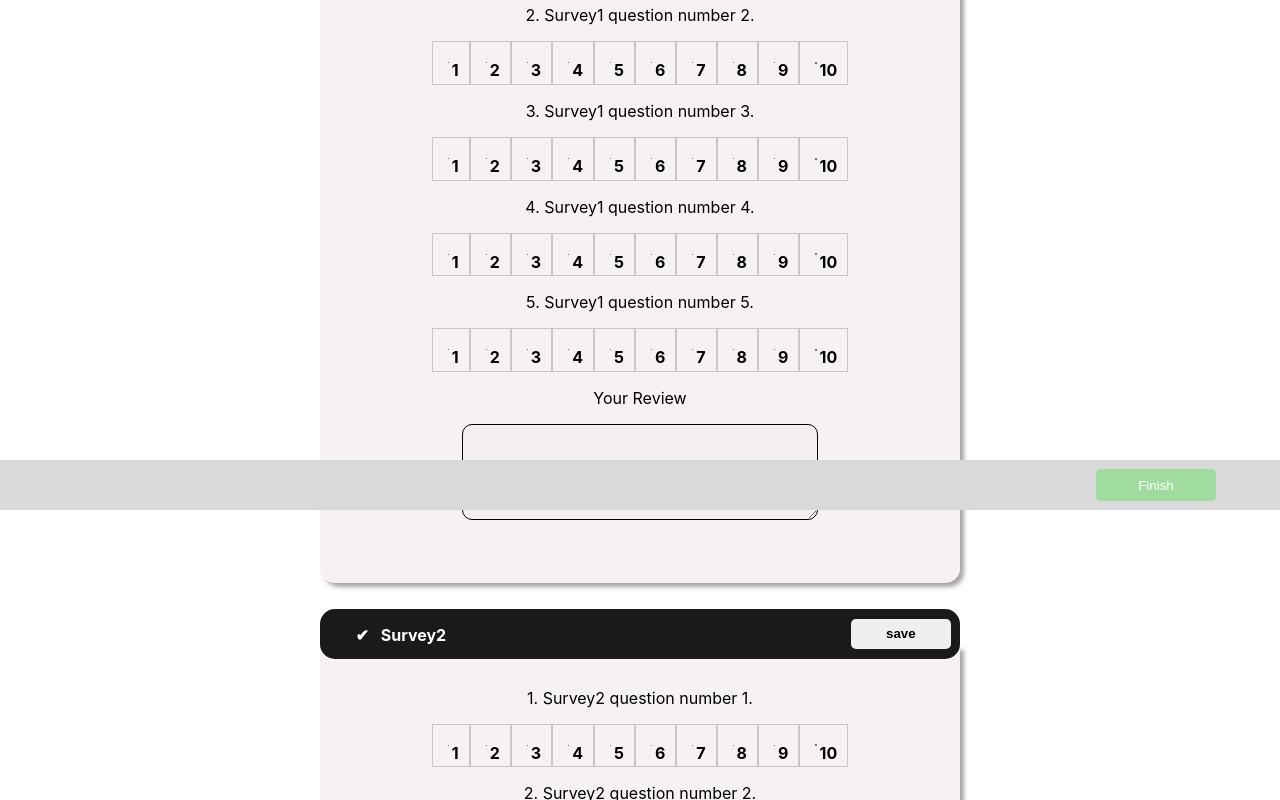
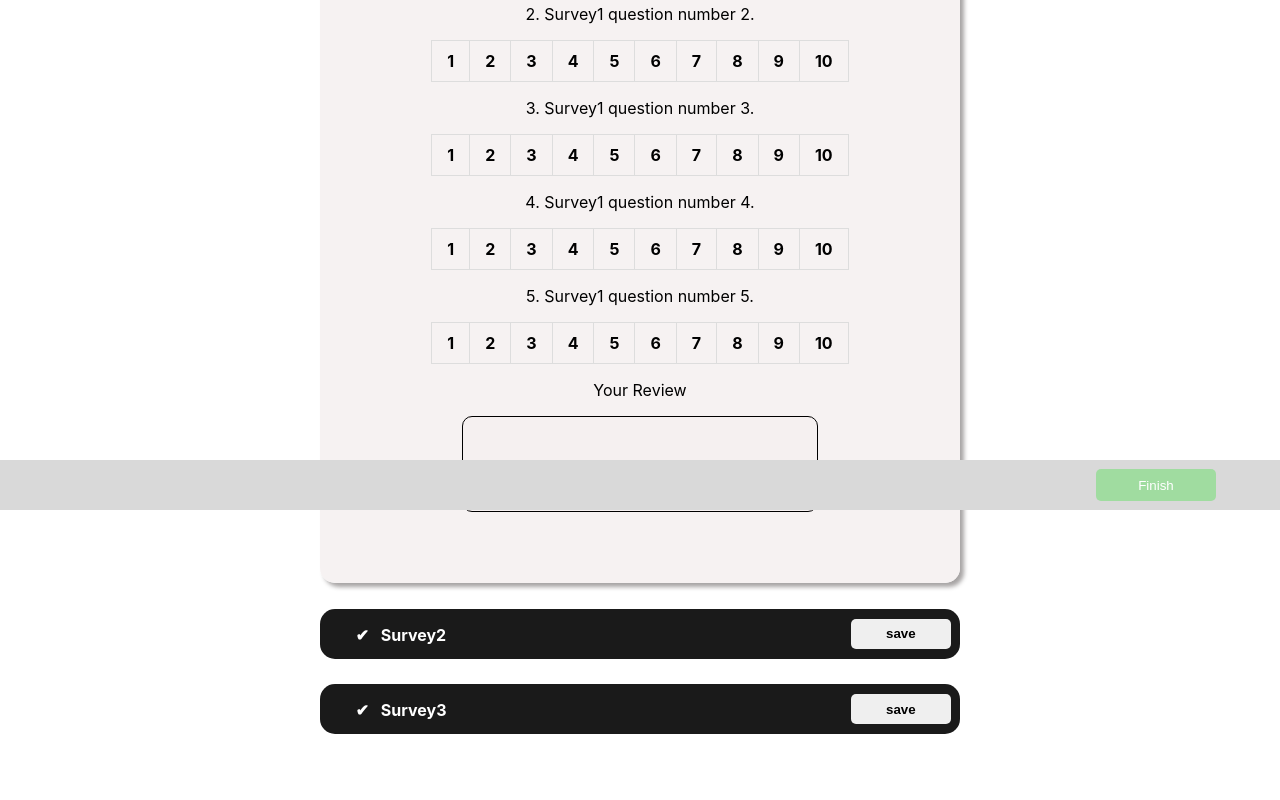
Before and after one commit to talapallikaran/survey-application-frontend, a React (Create React App) app: page / in a window 1280 px wide. Shown: the part 280-1080 px from the top of the page. After the commit the page ends 1040 px from the top, so only its background shows below. Built offline with nearby package versions, Linux system fonts and the light colour scheme.

Commit message:
modified files and update code

```diff
--- a/src/App.css
+++ b/src/App.css
@@ -36,50 +36,3 @@
     transform: rotate(360deg);
   }
 }
-
-
-
-
-
-.mains20 {
-  margin-top: 2%;
-  margin-bottom: 2%;
-}
-.mains21 {
-  display: flex;
-  justify-content: center;
-}
-.mains2{
-  background-color:#1a1a1a;
-  height: 50px;
-  width: 50%;
-  border-radius: 5px;
-  border-radius: 15px;
-}
-.mains22{
-  display: flex;
-  justify-content:space-between;
-}
-.mains23 {
-  display: flex;
-  justify-content: flex-start;
-}
-.ps21{
-  color: white;
-  padding-left: 45%;
-}
-.ps22{
-  color: white;
-  padding-left: 15%;
-}
-
-.btn21 {
-  margin: 10%;
-  border: none;
-  border-radius: 5px;
-  width: 100px;
-  height: 30px;
-}
-.btn22 {
-  margin-right: 3%;
-}
--- a/src/App.js
+++ b/src/App.js
@@ -1,4 +1,4 @@
-import React from 'react';
+import React,{useState} from 'react';
 import './App.css';
 import Header from './components/header/header';
 import Footer from './components/footer/footer';
@@ -6,6 +6,11 @@ import Survey from './components/allSurvey/survey';
 import { Surveys } from './components/allSurvey/data'
 
 function App() {
+
+  const [tabActive, setTabActive] = useState(0);
+  const setTab = (tabId) => {
+    setTabActive(tabId)
+  }
 
   return (
     <div className="App">
@@ -17,9 +22,12 @@ function App() {
               return (
                 <div key={id}>
                   <Survey
+                    tabId={id}
                     title={surveyData.title}
                     questions={surveyData.questions}
-                    uid = {id}
+                    uid = {surveyData.id}
+                    setTab={() => setTab(id)}
+                    isActive={tabActive === id}
                   />
                 </div>
               )
--- a/src/components/allSurvey/allSurvey.css
+++ b/src/components/allSurvey/allSurvey.css
@@ -1,4 +1,4 @@
-.pres21 {
+.radio-main{
     width: 50%;
     border-radius: 5px;
     height:715px;
@@ -8,43 +8,54 @@
     border-radius: 0px 0px 15px 15px;
     box-shadow: 4px 4px 4px rgba(156, 153, 153, 0.891);
 }
-.pres22 {
+.radio-question {
     padding-top: 4%;
 }
-.aria {
-    border: 1px solid black;
-    background-color: rgba(245, 241, 241, 0.891);
-    height: 90px;
-    width: 350px;
-    border-radius: 10px;
+
+.survey-main {
+  margin-top: 2%;
+  margin-bottom: 2%;
 }
-.bolt {
-    border: 1px solid rgb(202, 198, 198);
-    padding: 4px;
+.survey-container {
+  display: flex;
+  justify-content: center;
 }
-.radio {
-    width: 3%;
-    height: 2em;
-   /*  visibility: hidden; */
-    /* -webkit-appearance:none; */
+.survey-container-color{
+  background-color:#1a1a1a;
+  height: 50px;
+  width: 50%;
+  border-radius: 5px;
+  border-radius: 15px;
 }
-.number{
-    font-size: 18px;
+.survey-container-title1{
+  display: flex;
+  justify-content:space-between;
 }
-.radio-list {
-    display: flex;
-    justify-content: center;
+.survey-container-title2 {
+  display: flex;
+  justify-content: flex-start;
 }
-.bolt1 {
-    display: flex;
-    justify-content: center;
+.survey-title1{
+  color: white;
+  padding-left: 45%;
 }
-.btnRed.active{
-    background: #da1414;
+.survey-title2{
+  color: white;
+  padding-left: 15%;
 }
-.btnOrange.active{
-    background: #f2970d;
+.survey-button-main {
+  margin-right: 3%;
 }
-.btnGreen.active{
-    background: #11963e;
+
+.red.active{
+  background-color: #;
+  color:#fff;
 }
+.orange.active{
+  background-color: orange;
+  color:#fff;
+}
+.green.active{
+  background-color: green;
+  color:#fff;
+}
--- a/src/components/allSurvey/data.js
+++ b/src/components/allSurvey/data.js
@@ -53,7 +53,7 @@ export const Surveys = [
     "title": "Survey3",
     "questions": [
       {
-        "question":"1. Survey3 question number 1. ",
+        "question": "1. Survey3 question number 1. ",
         "id": 11
       },
       {
@@ -79,315 +79,52 @@ export const Surveys = [
 export const answers = [
   {
     radio: "1",
-    value:'1',
-    color: "Red",
-    rId:1
+    value: '1',
+    rId: 1
   },
   {
     radio: "2",
-    value:'2',
-    color: "Red",
-    rId:2
+    value: '2',
+    rId: 2
   },
   {
     radio: "3",
-    value:'3',
-    color: "Red",
-    rId:3
+    value: '3',
+    rId: 3
   },
   {
     radio: "4",
-    value:'4',
-    color: "Red",
-    rId:4
+    value: '4',
+    rId: 4
   },
   {
     radio: "5",
-    value:'5',
-    color: "Orange",
-    rId:5
+    value: '5',
+    rId: 5
   },
   {
     radio: "6",
-    value:'6',
-    color: "Orange",
-    rId:6
+    value: '6',
+    rId: 6
   },
   {
     radio: "7",
-    value:'7',
-    color: "Orange",
-    rId:7
+    value: '7',
+    rId: 7
   },
   {
     radio: "8",
-    value:'8',
-    color: "Green",
-    rId:8
+    value: '8',
+    rId: 8
   },
   {
     radio: "9",
-    value:'9',
-    color: "Green",
-    rId:9
+    value: '9',
+    rId: 9
   },
   {
     radio: "10",
-    value:'10',
-    color: "Green",
-    rId:10
+    value: '10',
+    rId: 10
   },
 ]
-
-
-
-
-
-
-
-
-
-
-
-
-
-
-
-
-
-
-
-
-
-
-
-
-
-
-
-
-
-/* export const QuestionSurvey1 = [
-  {
-    question: "1. Survey1 question number 1. ",
-  },
-  {
-    question: "2. Survey1 question number 2. ",
-  },
-  {
-    question: "3. Survey1 question number 3. ",
-  },
-  {
-    question: "4. Survey1 question number 4. ",
-  },
-  {
-    question: "5. Survey1 question number 5. ",
-  }
-]
-export const  SurveyData1 = [
-  {
-    question: "1. Survey1 question number 1.",
-    options: [
-      {
-        radio: "1",
-        value:'1',
-        color: "Red",
-        rId:1
-      },
-      {
-        radio: "2",
-        value:'2',
-        color: "red",
-        rId:2
-      },
-      {
-        radio: "3",
-        value:'3',
-        color: "red",
-        rId:3
-      },
-      {
-        radio: "4",
-        value:'4',
-        color: "red",
-        rId:4
-      },
-      {
-        radio: "5",
-        value:'5',
-        color: "orange",
-        rId:5
-      },
-      {
-        radio: "6",
-        value:'6',
-        color: "orange",
-        rId:6
-      },
-      {
-        radio: "7",
-        value:'7',
-        color: "orange",
-        rId:7
-      },
-      {
-        radio: "8",
-        value:'8',
-        color: "green",
-        rId:8
-      },
-      {
-        radio: "9",
-        value:'9',
-        color: "green",
-        rId:9
-      },
-      {
-        radio: "10",
-        value:'10',
-        color: "green",
-        rId:10
-      }
-    ]
-  }
-]
-
-export const QuestionSurvey2 = [
-  {
-    question: "1. Survey1 question number 1. ",
-  },
-  {
-    question: "2. Survey2 question number 2. ",
-  },
-  {
-  question: "3. Survey2 question number 3. ",
-  },
-  {
-    question: "4. Survey2 question number 4. ",
-  },
-  {
-    question: "5. Survey2 question number 5. ",
-  }
-]
-export const  SurveyData2 = [
-  {
-    radio: "1",
-    value:'1',
-    color: "red"
-  },
-  {
-    radio: "2",
-    value:'2',
-    color: "red"
-  },
-  {
-    radio: "3",
-    value:'3',
-    color: "red"
-  },
-  {
-    radio: "4",
-    value:'4',
-    color: "red"
-  },
-  {
-    radio: "5",
-    value:'5',
-    color: "orange"
-  },
-  {
-    radio: "6",
-    value:'6',
-    color: "orange"
-  },
-  {
-    radio: "7",
-    value:'7',
-    color: "orange"
-  },
-  {
-    radio: "8",
-    value:'8',
-    color: "green"
-  },
-  {
-    radio: "9",
-    value:'9',
-    color: "green"
-  },
-  {
-    radio: "10",
-    value:'10',
-    color: "green"
-  },
-]
-
-export const QuestionSurvey3 = [
-  {
-    question: "1. Survey3 question number 1. ",
-  },
-  {
-    question: "2. Survey3 question number 2. ",
-  },
-  {
-  question: "3. Survey3 question number 3. ",
-  },
-  {
-    question: "4. Survey3 question number 4. ",
-  },
-  {
-    question: "5. Survey3 question number 5. ",
-  }
-]
-export const  SurveyData3 = [
-  {
-    radio: "1",
-    value:'1',
-    color: "red"
-  },
-  {
-    radio: "2",
-    value:'2',
-    color: "red"
-  },
-  {
-    radio: "3",
-    value:'3',
-    color: "red"
-  },
-  {
-    radio: "4",
-    value:'4',
-    color: "red"
-  },
-  {
-    radio: "5",
-    value:'5',
-    color: "orange"
-  },
-  {
-    radio: "6",
-    value:'6',
-    color: "red"
-  },
-  {
-    radio: "7",
-    value:'7',
-    color: "red"
-  },
-  {
-    radio: "8",
-    value:'8',
-    color: "green"
-  },
-  {
-    radio: "9",
-    value:'9',
-    color: "green"
-  },
-  {
-    radio: "10",
-    value:'10',
-    color: "green"
-  },
-] */
--- a/src/components/allSurvey/survey.js
+++ b/src/components/allSurvey/survey.js
@@ -1,54 +1,73 @@
 import React, { useState } from 'react';
 import './allSurvey.css';
+import '../../global.css';
 import { answers } from './data';
 
 const Survey = (props) => {
-  const { title, questions, uid } = props;
+  const { title, questions, setTab, tabId, isActive } = props;
+  const [ansData, setAnsData] = useState([]);
+  const [changeBtnAndBgColor, setChangeBtnAndBgColor] = useState(false);
 
-  const [isActive, setIsActive] = useState(1);
+  const openSurveyBox = () => {
+    setTab(tabId)
+  }
+  const showSurveyData1 = () => {
+    setChangeBtnAndBgColor(!changeBtnAndBgColor);
+  };
 
-  const [ansData, setAnsData] = useState([]);
-
-  const allData =(qId, qAns)=>{
-    let newAns = ansData.length === 0 ? setAnsData([{qid: qId, ans: qAns}]) : setAnsData(ansData => [...ansData, {qid: qId, ans: qAns}])
-    ;
+  const setAnsId = (qId, qAns) => {
+    let existingAns = ansData.filter((ans) => ans.qid === qId);
+    if (existingAns.length > 0) {
+      existingAns.forEach((f) => {
+        let ansDataInd = ansData.findIndex(e => e.qid === f.qid);
+        ansData[ansDataInd].ans = qAns + 1;
+      });
+      setAnsData([...ansData]);
+    } else {
+      ansData.length === 0 ? setAnsData([{ qid: qId, ans: qAns + 1 }]) :
+        setAnsData(ansData => [...ansData, { qid: qId, ans: qAns + 1 }]);
+    }
   }
 
-  const handleClick = (id) => {
-   // console.log("uid-------------------", id)
-  }
-
-  console.log("Answers", ansData);
   return (
     <div >
-      <div className='mains20' >
-        <div className='mains21'>
-          <div className='mains2' >
-            <div className='mains22'>
-              <div className='mains23'>
-                <p className='ps21'><b>✔</b></p>
-                <p className='ps22'><b>{title}</b></p>
+      <div className='survey-main' onClick={() => openSurveyBox()} >
+        <div className='survey-container'>
+          <div className='survey-container-color' style={changeBtnAndBgColor ? { backgroundColor: '#11963e' } :
+            { backgroundColor: '#1a1a1a' }}>
+            <div className='survey-container-title1'>
+              <div className='survey-container-title2'>
+                <p className='survey-title1'><b>✔</b></p>
+                <p className='survey-title2'><b>{title}</b></p>
               </div>
-              <div className='btn22'>
-                <button className='btn21' onClick={() => handleClick(uid)}><b>save</b></button>
+              <div className='survey-button-main'>
+                <button className='survey-button-save_saved' onClick={showSurveyData1}><b>{changeBtnAndBgColor ? "saved" : "save"}
+                </b></button>
               </div>
             </div>
           </div>
         </div>
       </div>
-      <div className='pres21'>
-        <div className='pres22'>
+      { isActive?
+        <div className='radio-main'>
+          <div className='radio-question'>
             {
               questions.map((question, id) => {
                 return (
                   <div key={id}>
                     <p>{question.question}</p>
-                  <div className='bolt1'>
+                    <div className='radio-border'>
                       {
                         answers.map((e, ansId) => {
+                          let isActive = ansData.filter(qa => qa.qid === question.id);
+                          let btnActive = '';
+                          if (isActive.length > 0) {
+                            btnActive = ansId + 1 <= isActive[0].ans ? 'active' : '';
+                          }
                           return (
-                          <div key={ansId} className={`bolt btn${e.color} `} onClick={() => allData(question.id, ansId + 1)}>
-                            <input  className="radio" type="radio" value="1" name={`radio_${question.id}`} id="radio1" /><b>{e.radio}</b>
+                            <div key={ansId} className={`radio ${ansId + 1 <= 4 ? `red` : ansId + 1 > 4 && ansId + 1 <= 7 ? `orange` : 'green'} ${btnActive}`} onClick={() => setAnsId(question.id, ansId)}>
+                              <input type="radio"  />
+                              <b>{e.radio}</b>
                             </div>
                           )
                         })
@@ -60,10 +79,11 @@ const Survey = (props) => {
             }
           </div>
           <p>Your Review</p>
-        <textarea className='aria'
+          <textarea
             name="textarea"
           />
         </div>
+        : null}
     </div>
   )
 };
--- a/src/components/footer/footer.js
+++ b/src/components/footer/footer.js
@@ -1,12 +1,12 @@
 import React from 'react'
 import './footer.css'
+import '../../global.css'
 
 const Footer = () => {
   return (
-    <div className='mainf'>
-      <button className='btn' >Finish</button>
+    <div className='footer-main'>
+      <button className='footer-btn' >Finish</button>
     </div>
   )
 }
-
 export default Footer;
--- /dev/null
+++ b/src/global.css
@@ -0,0 +1,61 @@
+img{
+    height: 60px;
+    border-radius: 50%;
+    margin-top: 13%;
+    }
+input {
+     display: none;
+  }
+textarea {
+    border: 1px solid black;
+    background-color: rgba(245, 241, 241, 0.891);
+    height: 90px;
+    width: 350px;
+    border-radius: 10px;
+  }
+.survey-button-save_saved {
+    margin: 10%;
+    border: none;
+    border-radius: 5px;
+    width: 100px;
+    height: 30px;
+  }
+
+.footer-btn {
+    border-radius: 5px;
+    border: none;
+    background-color: rgb(160, 220, 160);
+    width: 120px;
+    margin: 9px;
+    color: white;
+    margin-right: 5%;
+}
+.footer-btn:hover {
+    background-color: green;
+}
+
+.number{
+    font-size: 18px;
+}
+.radio-border {
+    display: flex;
+    justify-content: center;
+}
+.radio{
+    display: flex;
+    align-items: center;
+    justify-content: center;
+    border: 1px solid #ddd;
+    border-left: none;
+    padding:10px 15px;
+    cursor: pointer;
+}
+
+.radio:first-child{
+    border-left: 1px solid #ddd;
+}
+
+.radio-list {
+    border: 1px solid rgb(202, 198, 198);
+    padding: 4px;
+}
```
Also changed, not shown: src/components/footer/footer.css (+1 -13 lines), src/components/header/header.css (+5 -10 lines), src/components/header/header.js, 1 other file (tests, documents, lock files or other folders). Lines whose indentation alone changed are shown as unchanged.
